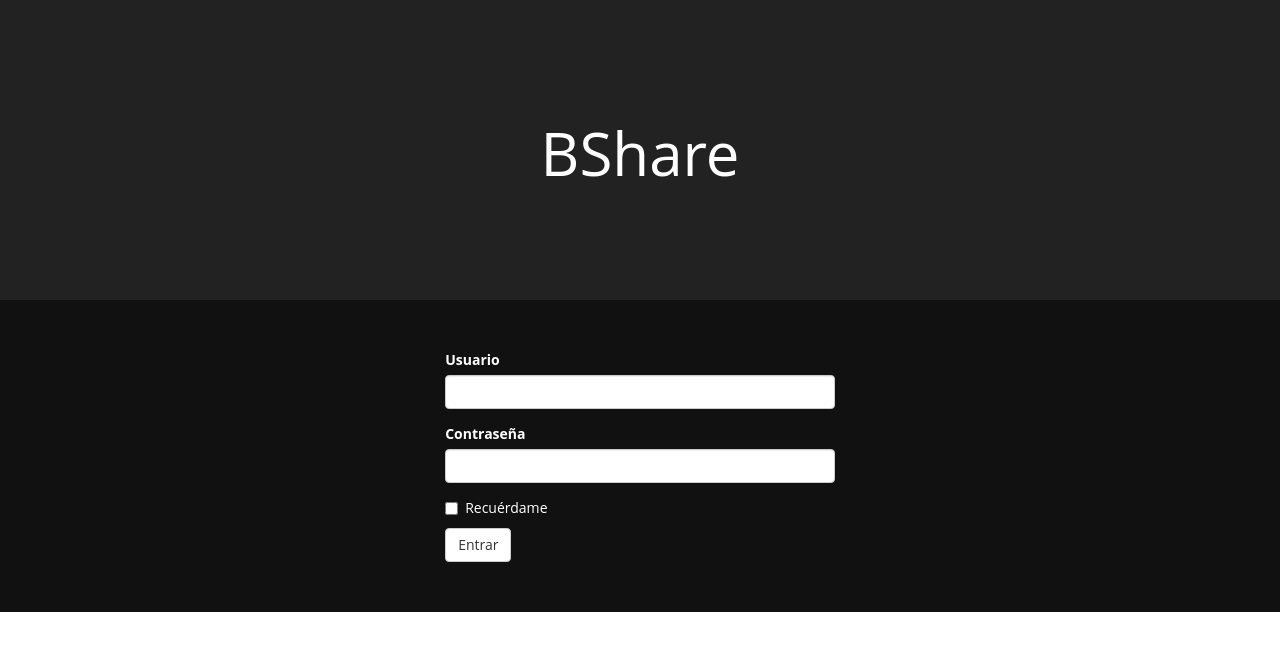
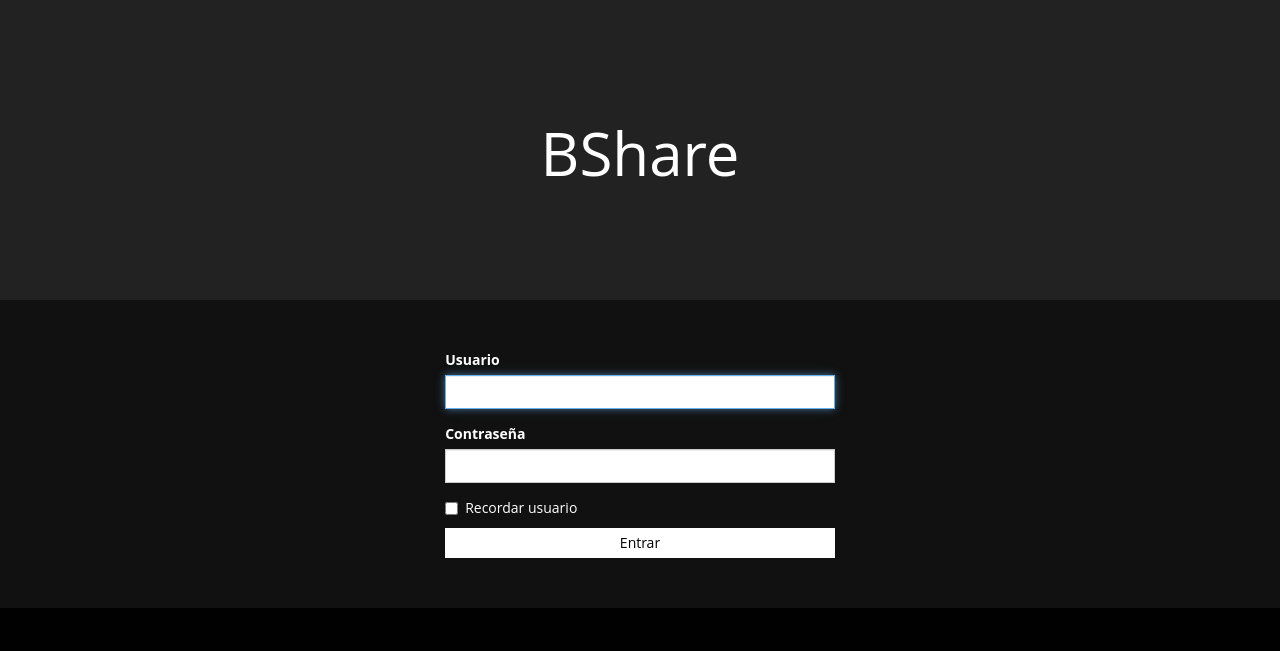
Before and after one commit to NonoDev/BShare, a PHP site: template BShare/templates/login.html.twig in a window 1280 px wide. Shown: the top 651 px of the page. Run offline with PHP 8.4, Linux system fonts and the light colour scheme; the template is opened without the code that fills it, so the values that code supplies are empty; some libraries are stand-ins or nearby versions.

Commit message:
Corrección de rutas en login y creadas plantillas
Se han creado las plantillas de la sección de gestión de usuarios para
modificar, listar y crear usuarios.

```diff
--- /dev/null
+++ b/BShare/templates/gestion_usuarios.html.twig
@@ -0,0 +1,5 @@
+{% extends "base.html.twig" %}
+{% block contenido %}
+        <h1 class="page-header">Gestión de usuarios</h1>
+
+        {% endblock %}
--- /dev/null
+++ b/BShare/templates/listado_usuarios.html.twig
@@ -0,0 +1,5 @@
+{% extends "base.html.twig" %}
+{% block contenido %}
+        <h1 class="page-header">Listado de usuarios</h1>
+
+        {% endblock %}
--- a/BShare/templates/login.html.twig
+++ b/BShare/templates/login.html.twig
@@ -4,12 +4,15 @@
         <meta charset="UTF-8">
         <title>Log in</title>
         <meta content='width=device-width, initial-scale=1, maximum-scale=1, user-scalable=no' name='viewport'>
-        <link href="/css/default.css" rel="stylesheet" type="text/css" />
-        <link href="/css/base.css" rel="stylesheet" type="text/css" />
-        <!-- bootstrap -->
-        <link href="/css/bootstrap.min.css" rel="stylesheet" type="text/css" />
-        <!-- font Awesome -->
-        <link href="/font-awesome/css/font-awesome.min.css" rel="stylesheet" type="text/css" />
+        <!-- Core CSS - Include with every page -->
+    <link href="/css/bootstrap.css" rel="stylesheet">
+    <link href="/font-awesome/css/font-awesome.css" rel="stylesheet">
+
+    <!-- Page-Level Plugin CSS - Blank -->
+
+    <!-- SB Admin CSS - Include with every page -->
+    <link href="/css/default.css" rel="stylesheet">
+    <link href="/css/base.css" rel="stylesheet">
 
 
         <!-- HTML5 Shim and Respond.js IE8 support of HTML5 elements and media queries -->
@@ -26,23 +29,23 @@
     <div class="bot">
     <div class="row">
     <div class="col-xs-10 col-xs-offset-1 col-sm-6 col-sm-offset-3 col-md-4 col-md-offset-4">
-        <form role="form" method="post" action="index.php">
+        <form role="form" method="post" action="/">
             <div class="form-group">
                 <label for="user">Usuario</label>
-                <input type="text" class="form-control" id="user">
+                <input type="text" class="form-control" id="user" autofocus name="user">
               </div>
               <div class="form-group">
                 <label for="pass">Contraseña</label>
-                <input type="password" class="form-control" id="pass">
+                <input type="password" class="form-control" id="pass" name="pass">
               </div>
               <div class="form-group">
               </div>
               <div class="checkbox">
                 <label>
-                  <input type="checkbox"> Recuérdame
+                  <input type="checkbox"> Recordar usuario
                 </label>
               </div>
-              <button class="btn btn-default" name="login" type="submit">Entrar</button>
+              <button class="btn btn-default btn btn-block" name="login" type="submit">Entrar</button>
         </form>
         </div>
         </div>
--- /dev/null
+++ b/BShare/templates/modificar_usuario.html.twig
@@ -0,0 +1,5 @@
+{% extends "base.html.twig" %}
+{% block contenido %}
+        <h1 class="page-header">Modificar usuarios</h1>
+
+        {% endblock %}
--- /dev/null
+++ b/BShare/templates/nuevo_usuario.html.twig
@@ -0,0 +1,5 @@
+{% extends "base.html.twig" %}
+{% block contenido %}
+        <h1 class="page-header">Nuevo usuario</h1>
+
+        {% endblock %}
```
Also changed, not shown: BShare/templates/base.html.twig (+4 -4 lines).
